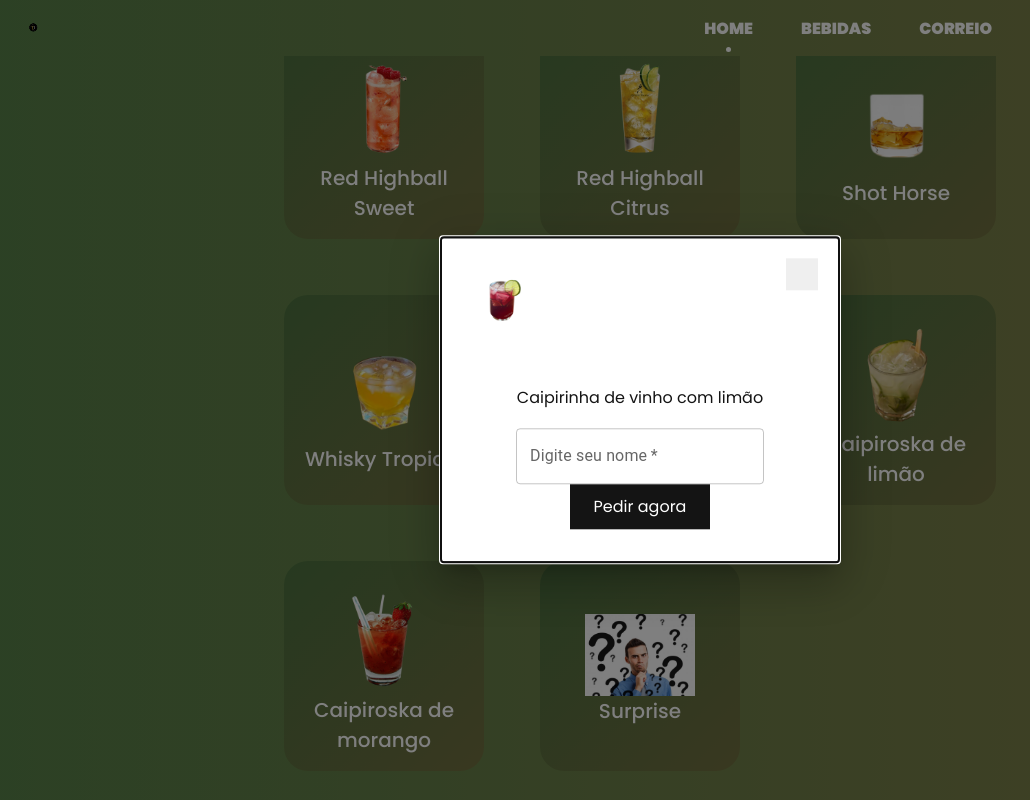
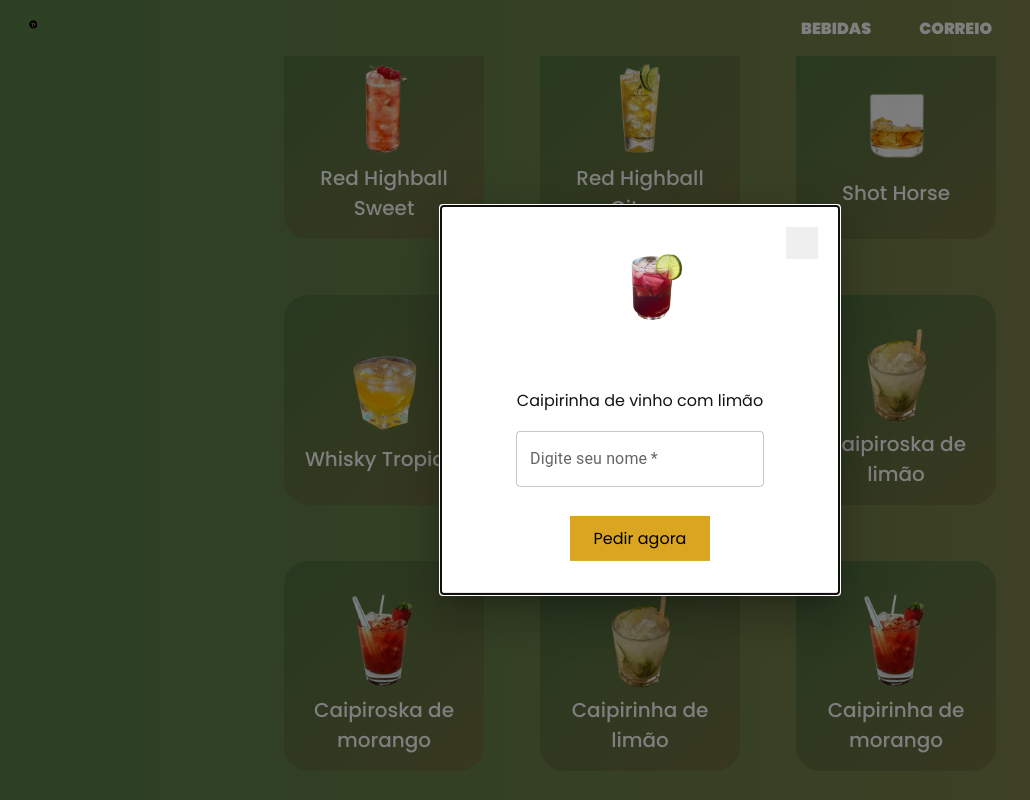
Before and after one commit to Willianglb/YourDrink, a React (Create React App) app: page / in a window 1280 px wide. Both pictures are taken after a click on the element "Caipirinha de vinho". Shown: the part 814-1614 px from the top of the page, without its empty margins (0-1030 px from the left). Built offline with nearby package versions, Linux system fonts and the light colour scheme.

Commit message:
:memo: Adjust ListDrinks

```diff
--- a/src/components/Header/index.tsx
+++ b/src/components/Header/index.tsx
@@ -7,27 +7,20 @@ const Header = () => {
     <HeaderStyles id="header">
       <nav className="nav container">
         {/* Aumentar */}
-        <img src={Logo} alt="" className="nav__logo-img" />
-
+        <a href="#home">
+          <img src={Logo} alt="" className="nav__logo-img" />
+        </a>
 
         <div className="nav__menu" id="nav-menu">
           <ul className="nav__list">
             <li className="nav__item">
-              <a href="#home" className="nav__link active-link">
-                Home
-            </a>
-            </li>
-
-            <li className="nav__item">
               <a href="#about" className="nav__link">Bebidas</a>
             </li>
-
             <li className="nav__item">
               <a href="#trick" className="nav__link">Correio</a>
             </li>
           </ul>
         </div>
-
       </nav>
     </HeaderStyles>
   )
--- a/src/components/HomeBanner/index.tsx
+++ b/src/components/HomeBanner/index.tsx
@@ -4,7 +4,12 @@ import { Swiper, SwiperSlide } from "swiper/react";
 
 import 'swiper/swiper-bundle.min.css'
 import 'swiper/swiper.min.css'
+
 import {BannerStyles} from './HomeBanner.styles';
+
+import vinho from '../../assets/img/5.png';
+import Redball from '../../assets/img/1.png';
+import barreiro from '../../assets/img/6.png';
 
 const HomeBanner = () => {
 
@@ -32,7 +37,7 @@ const HomeBanner = () => {
                 <section className="swiper-slide">
                     <div className="home__content grid">
                         <div className="home__group">
-                            <img src="assets/img/home1-img.png" alt="" className="home__img" />
+                            <img src={vinho} alt="" className="home__img" />
                             <div className="home__indicator"></div>
 
                             <div className="home__details-img">
@@ -59,7 +64,7 @@ const HomeBanner = () => {
                 <section className="swiper-slide">
                             <div className="home__content grid">
                                 <div className="home__group">
-                                    <img src="assets/img/home2-img.png" alt="" className="home__img"/>
+                                    <img src={Redball} alt="" className="home__img"/>
                                     <div className="home__indicator"></div>
 
                                     <div className="home__details-img">
@@ -86,18 +91,18 @@ const HomeBanner = () => {
                 <section className="swiper-slide">
                             <div className="home__content grid">
                                 <div className="home__group">
-                                    <img src="assets/img/home3-img.png" alt="" className="home__img" />
+                                    <img src={barreiro} alt="" className="home__img" />
                                     <div className="home__indicator"></div>
 
                                     <div className="home__details-img">
-                                        <h4 className="home__details-title">SMIRNOFF TÔNICA</h4>
-                                        <span className="home__details-subtitle">Famosa Beats GT</span>
+                                        <h4 className="home__details-title">Caipirinha do vadinho</h4>
+                                        <span className="home__details-subtitle">Velho barreiro, limão e açucar</span>
                                     </div>
                                 </div>
 
                                 <div className="home__data">
-                                    <h3 className="home__subtitle">#3 Top Vodka</h3>
-                                    <p className="home__description"> 50Ml de Vodka, água tônica, 1/2 limão e Hortelâ.
+                                    <h3 className="home__subtitle">#3 Top cachaça</h3>
+                                    <p className="home__description"> Em média, 2 limões com 1 dose de cachaça e 1 colher de açúcar.
                                     </p>
 
                                     <div className="home__buttons">
--- a/src/components/ListDrinks/ListDrinks.styles.ts
+++ b/src/components/ListDrinks/ListDrinks.styles.ts
@@ -42,8 +42,8 @@ export const ModalContent = styled.div`
   }
   button {
     padding: 10px 24px;
-    background: #141414;
-    color: #fff;
+    background: #daa520;
+    color: black;
     border: none;
   }
 `;
@@ -58,3 +58,7 @@ export const CloseModalButton = styled.button`
   padding: 0;
   z-index: 10;
 `;
+
+export const Aviso = styled.p`
+  color: red;
+`;
--- a/src/components/ListDrinks/index.tsx
+++ b/src/components/ListDrinks/index.tsx
@@ -66,10 +66,22 @@ const ListaBebidas = [
         id: 7
     },
     {
+        name: "Caipirinha de limão",
+        photo: OO6,
+        Desc: "Caipirinha feita com velho barreiro de limão",
+        id: 8
+    },
+    {
+        name: "Caipirinha de morango",
+        photo: OO7,
+        Desc: "Caipirinha feita com velho barreiro de morango",
+        id: 9
+    },
+    {
         name: "Surprise",
         photo: OO8,
-        Desc: "?",
-        id: 8
+        Desc: "Gin, chá, baly e outras coisinhas...",
+        id: 10
     }
 ]
 
@@ -132,12 +144,12 @@ const ListDrinks = () => {
                         <Avatar
                             alt={title}
                             src={foto}
-                            sx={{ width: 56, height: 56 }}
+                            sx={{ width: 90, height: 90, left: "40%" }}
                         />
                         <S.ModalContent>
                             <h1>{title}</h1>
                             <p>{desc}</p>
-                            {semNome && <p>Insira Seu nome</p>}
+                            {semNome && <S.Aviso>*Insira seu nome*</S.Aviso>}
                             <TextField
                                 required
                                 id="outlined-required"
@@ -146,6 +158,7 @@ const ListDrinks = () => {
                                 value={usuario}
                                 onChange={handleChange}
                             />
+                            <br/>
                             <button onClick={async e => {
                                 e.preventDefault();
                                 if (usuario === "") {
```
